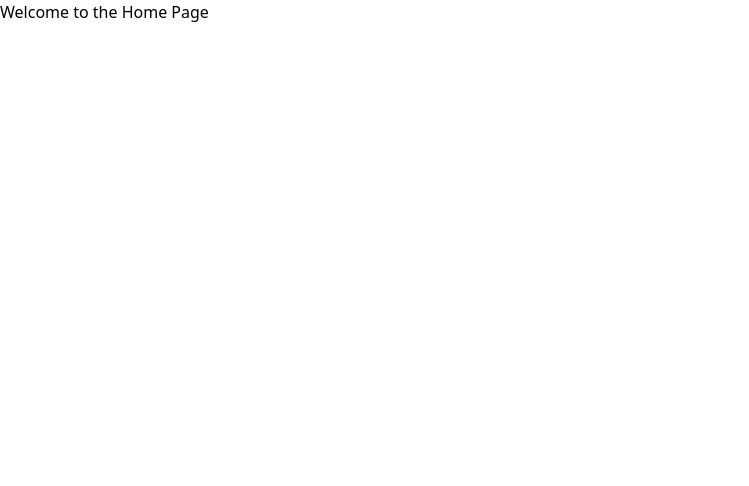
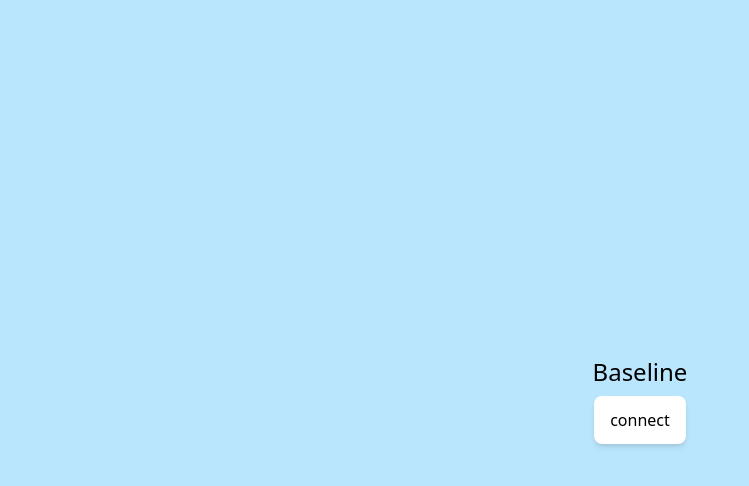
Before and after one commit to andrewchu16/baseline, a React (Vite) app in the folder frontend/: page / in a window 1280 px wide. Shown: the top 486 px of the page, without its empty margins (0-749 px from the left). Built offline with nearby package versions, Linux system fonts and the light colour scheme.

Commit message:
home page unstyled

```diff
--- a/frontend/src/pages/Home.jsx
+++ b/frontend/src/pages/Home.jsx
@@ -1,7 +1,10 @@
 function Home() {
     return (
-        <div>
-            <h1>Welcome to the Home Page</h1>
+        <div className="h-screen w-screen flex flex-col items-center justify-center bg-sky-200">
+            <h1 className="text-2xl mb-2">Baseline</h1>
+            <a href="/dashboard">
+            <button className="py-3 px-4 hover:translate-y-2 transition-transform shadow-md rounded-lg bg-white">connect</button>
+            </a>
         </div>
     );
 }
```
